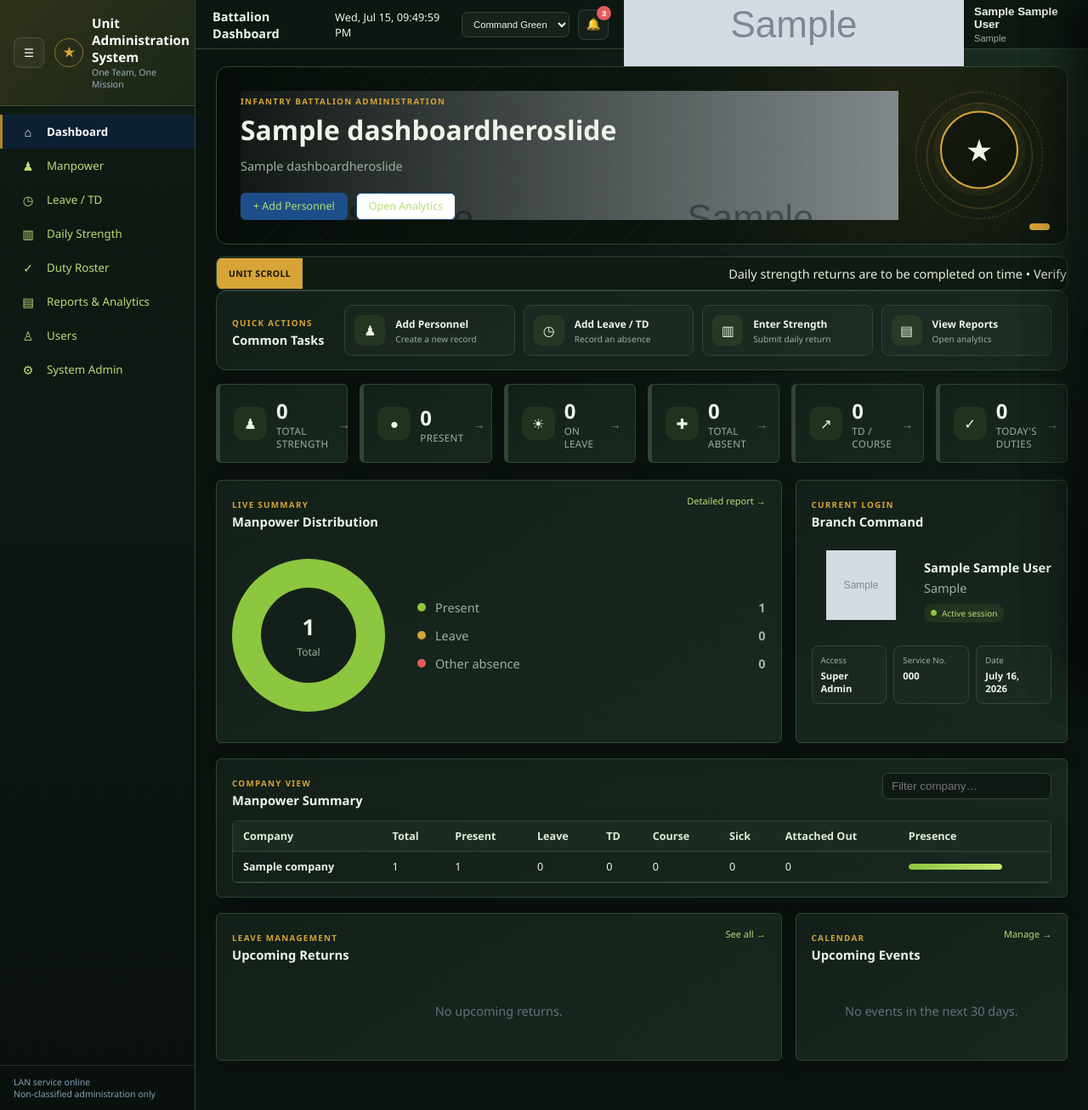
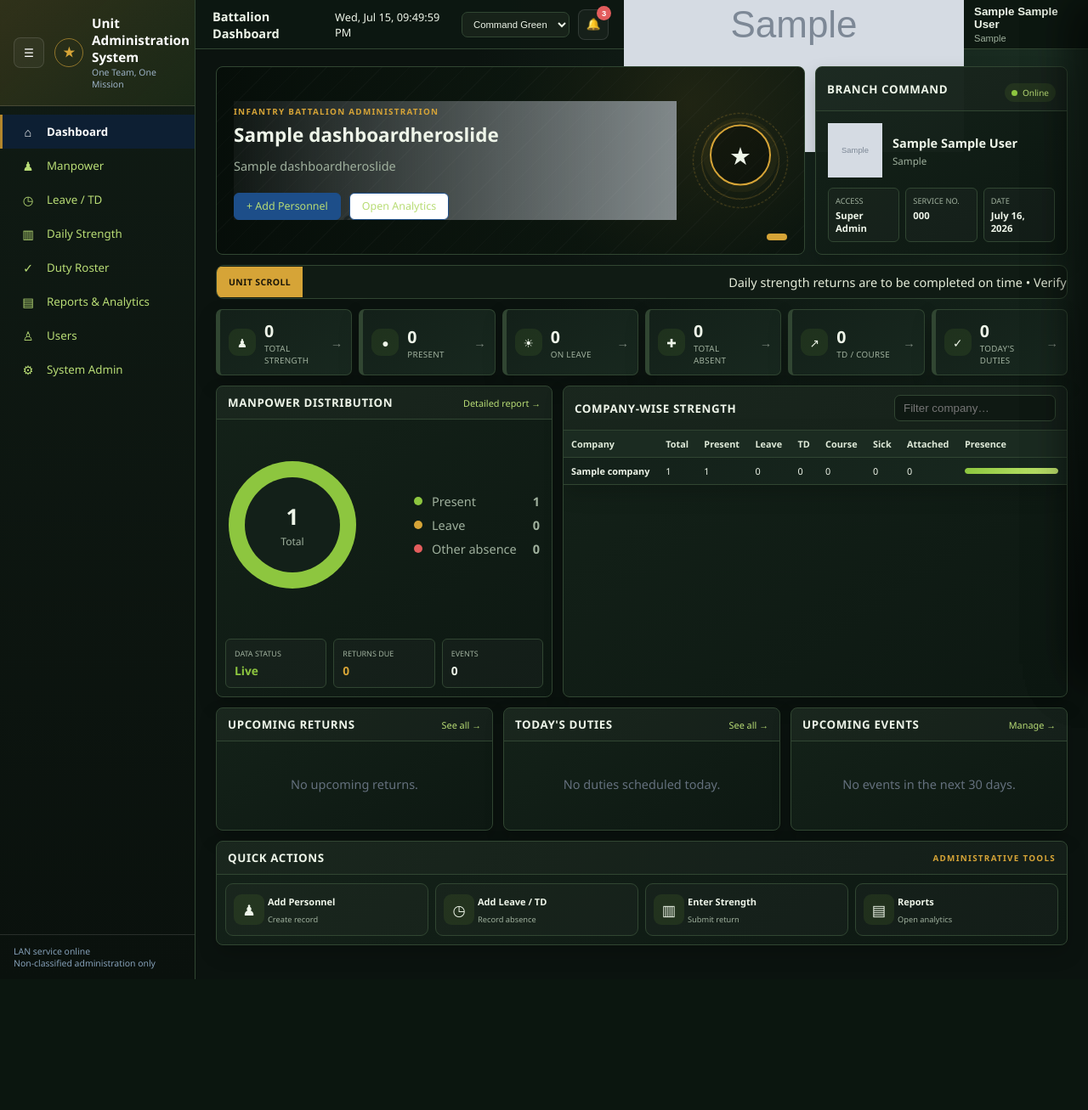
Before and after one commit to 7207185957/Indbatt-3, a Django app: page /dashboard/ in a window 1280 px wide. Shown: the whole page at 85% size. After the commit the page ends 1153 px from the top, so only its background shows below. Run offline with Django 4.2, Linux system fonts and the light colour scheme; a user stored in the database is signed in; tables that the repository leaves empty hold one stand-in row (values such as "Sample post"); grey boxes marked "Sample" are stand-in pictures.

Commit message:
Replace dashboard with dense command centre layout

```diff
--- a/templates/dashboard/dashboard.html
+++ b/templates/dashboard/dashboard.html
@@ -1,60 +1,39 @@
 {% extends "base.html" %}
 {% block title %}Dashboard - {{ UNIT_NAME }}{% endblock %}
 {% block page_title %}Battalion Dashboard{% endblock %}
-
 {% block content %}
-<section class="command-hero interactive-hero" id="heroBanner">
-  {% for slide in hero_slides %}
-  <div class="hero-slide {% if forloop.first %}active{% endif %}" {% if slide.image %}style="background-image:linear-gradient(90deg,rgba(5,12,8,.94),rgba(11,21,14,.42)),url('{{ slide.image.url }}');"{% endif %}>
-    <div class="hero-copy">
-      <span class="eyebrow">Infantry Battalion Administration</span>
-      <h1>{{ slide.title }}</h1>
-      <p>{{ slide.subtitle|default:"One Team, One Mission" }}</p>
-      <div class="hero-actions">{% if can_edit %}<a href="{% url 'personnel:add' %}" class="btn">+ Add Personnel</a>{% endif %}<a href="{% url 'reports:home' %}" class="btn btn-secondary">Open Analytics</a></div>
-    </div>
-  </div>
-  {% empty %}
-  <div class="hero-slide active">
-    <div class="hero-copy">
-      <span class="eyebrow">Infantry Battalion Administration</span>
-      <h1>{{ UNIT_NAME }}</h1>
-      <p>Welcome, {% if user.rank %}{{ user.rank }} {% endif %}{{ user.get_full_name|default:user.username }}. {% if is_scoped %}{% if user.company %}Showing {{ user.company.name }} data.{% else %}Showing your assigned branch data.{% endif %}{% else %}Showing the full unit administrative picture.{% endif %}</p>
-      <div class="hero-actions">{% if can_edit %}<a href="{% url 'personnel:add' %}" class="btn">+ Add Personnel</a>{% endif %}<a href="{% url 'reports:home' %}" class="btn btn-secondary">Open Analytics</a></div>
-    </div>
-  </div>
-  {% endfor %}
-  <div class="hero-visual" aria-hidden="true"><div class="hero-ring ring-one"></div><div class="hero-ring ring-two"></div><div class="command-insignia">★</div></div>
+<div class="command-centre">
+  <div class="dense-top-grid">
+    <section class="command-hero dense-hero interactive-hero" id="heroBanner">
+      {% for slide in hero_slides %}<div class="hero-slide {% if forloop.first %}active{% endif %}" {% if slide.image %}style="background-image:linear-gradient(90deg,rgba(5,12,8,.94),rgba(11,21,14,.42)),url('{{ slide.image.url }}');"{% endif %}><div class="hero-copy"><span class="eyebrow">Infantry Battalion Administration</span><h1>{{ slide.title }}</h1><p>{{ slide.subtitle|default:"One Team, One Mission" }}</p><div class="hero-actions">{% if can_edit %}<a href="{% url 'personnel:add' %}" class="btn">+ Add Personnel</a>{% endif %}<a href="{% url 'reports:home' %}" class="btn btn-secondary">Open Analytics</a></div></div></div>{% empty %}<div class="hero-slide active"><div class="hero-copy"><span class="eyebrow">Infantry Battalion Administration</span><h1>{{ UNIT_NAME }}</h1><p>Welcome, {% if user.rank %}{{ user.rank }} {% endif %}{{ user.get_full_name|default:user.username }}. {% if is_scoped %}{% if user.company %}Showing {{ user.company.name }} data.{% else %}Showing assigned branch data.{% endif %}{% else %}Full unit administrative picture.{% endif %}</p><div class="hero-actions">{% if can_edit %}<a href="{% url 'personnel:add' %}" class="btn">+ Add Personnel</a>{% endif %}<a href="{% url 'reports:home' %}" class="btn btn-secondary">Open Analytics</a></div></div></div>{% endfor %}
+      <div class="hero-visual"><div class="hero-ring ring-one"></div><div class="hero-ring ring-two"></div><div class="command-insignia">★</div></div>
       {% if hero_slides %}<div class="hero-dots">{% for slide in hero_slides %}<button class="hero-dot {% if forloop.first %}active{% endif %}" data-hero-slide="{{ forloop.counter0 }}"></button>{% endfor %}</div>{% endif %}
     </section>
-
-<div class="announcement-strip">
-  <div class="announcement-label">Unit Scroll</div>
-  <div class="announcement-track">{% for item in announcements %}{{ item.message }}{% if not forloop.last %} • {% endif %}{% empty %}Daily strength returns are to be completed on time • Verify leave return dates • Review upcoming duties{% endfor %}</div>
-  <button class="ticker-pause" id="tickerPause" aria-label="Pause announcements">Ⅱ</button>
+    <section class="panel"><div class="panel-head"><h2>Branch Command</h2><span class="status-pill"><i></i>Online</span></div><div class="profile-summary">{% if user.profile_photo %}<img class="profile-photo" src="{{ user.profile_photo.url }}" alt="Profile photo">{% else %}<div class="branch-avatar">{{ user.first_name|first|default:user.username|first|upper }}</div>{% endif %}<div><h3>{% if user.rank %}{{ user.rank }} {% endif %}{{ user.get_full_name|default:user.username }}</h3><p>{% if user.appointment %}{{ user.appointment }}{% elif user.company %}{{ user.company.name }}{% else %}{{ user.get_role_display }}{% endif %}</p></div><div class="meta"><div><small>Access</small><strong>{{ user.get_role_display }}</strong></div><div><small>Service No.</small><strong>{{ user.service_number|default:"Not entered" }}</strong></div><div><small>Date</small><strong>{{ today }}</strong></div></div></div></section>
   </div>
 
-<section class="quick-actions-panel"><div><span class="eyebrow">Quick Actions</span><h2>Common Tasks</h2></div><div class="quick-actions-grid">
-{% if can_edit %}<a href="{% url 'personnel:add' %}" class="quick-action"><span>♟</span><strong>Add Personnel</strong><small>Create a new record</small></a><a href="{% url 'absence:add' %}" class="quick-action"><span>◷</span><strong>Add Leave / TD</strong><small>Record an absence</small></a><a href="{% url 'strength:add' %}" class="quick-action"><span>▥</span><strong>Enter Strength</strong><small>Submit daily return</small></a>{% endif %}<a href="{% url 'reports:home' %}" class="quick-action"><span>▤</span><strong>View Reports</strong><small>Open analytics</small></a>
-</div></section>
+  <div class="announcement-strip"><div class="announcement-label">Unit Scroll</div><div class="announcement-track">{% for item in announcements %}{{ item.message }}{% if not forloop.last %} • {% endif %}{% empty %}Daily strength returns are to be completed on time • Verify leave return dates • Review upcoming duties{% endfor %}</div><button class="ticker-pause" id="tickerPause">Ⅱ</button></div>
 
-<div class="stat-grid interactive-stats">
-<a href="{% url 'personnel:list' %}?active=active" class="stat-card stat-link"><div class="stat-icon">♟</div><div><div class="stat-value count-up" data-count="{{ total_active }}">0</div><div class="stat-label">Total Strength</div></div><span class="stat-arrow">→</span></a>
-<a href="{% url 'personnel:list' %}?status=PRESENT" class="stat-card stat-link accent-success"><div class="stat-icon">●</div><div><div class="stat-value count-up" data-count="{{ present_count }}">0</div><div class="stat-label">Present</div></div><span class="stat-arrow">→</span></a>
-<a href="{% url 'personnel:list' %}?status=LEAVE" class="stat-card stat-link accent-warning"><div class="stat-icon">☀</div><div><div class="stat-value count-up" data-count="{{ leave_count }}">0</div><div class="stat-label">On Leave</div></div><span class="stat-arrow">→</span></a>
-<a href="{% url 'personnel:list' %}?status=HOSPITAL" class="stat-card stat-link accent-danger"><div class="stat-icon">✚</div><div><div class="stat-value count-up" data-count="{{ absent_count }}">0</div><div class="stat-label">Total Absent</div></div><span class="stat-arrow">→</span></a>
-<a href="{% url 'personnel:list' %}?status=TD" class="stat-card stat-link accent-info"><div class="stat-icon">↗</div><div><div class="stat-value count-up" data-count="{{ td_course_count }}">0</div><div class="stat-label">TD / Course</div></div><span class="stat-arrow">→</span></a>
-<a href="{% url 'dutyroster:list' %}" class="stat-card stat-link accent-info"><div class="stat-icon">✓</div><div><div class="stat-value count-up" data-count="{{ today_duties|length }}">0</div><div class="stat-label">Today's Duties</div></div><span class="stat-arrow">→</span></a>
+  <div class="dense-stat-grid">
+    <a href="{% url 'personnel:list' %}?active=active" class="stat-card stat-link dense-stat"><div class="stat-icon">♟</div><div><div class="stat-value count-up" data-count="{{ total_active }}">0</div><div class="stat-label">Total Strength</div></div><span class="stat-arrow">→</span></a>
+    <a href="{% url 'personnel:list' %}?status=PRESENT" class="stat-card stat-link dense-stat accent-success"><div class="stat-icon">●</div><div><div class="stat-value count-up" data-count="{{ present_count }}">0</div><div class="stat-label">Present</div></div><span class="stat-arrow">→</span></a>
+    <a href="{% url 'personnel:list' %}?status=LEAVE" class="stat-card stat-link dense-stat accent-warning"><div class="stat-icon">☀</div><div><div class="stat-value count-up" data-count="{{ leave_count }}">0</div><div class="stat-label">On Leave</div></div><span class="stat-arrow">→</span></a>
+    <a href="{% url 'personnel:list' %}?status=HOSPITAL" class="stat-card stat-link dense-stat accent-danger"><div class="stat-icon">✚</div><div><div class="stat-value count-up" data-count="{{ absent_count }}">0</div><div class="stat-label">Total Absent</div></div><span class="stat-arrow">→</span></a>
+    <a href="{% url 'personnel:list' %}?status=TD" class="stat-card stat-link dense-stat accent-info"><div class="stat-icon">↗</div><div><div class="stat-value count-up" data-count="{{ td_course_count }}">0</div><div class="stat-label">TD / Course</div></div><span class="stat-arrow">→</span></a>
+    <a href="{% url 'dutyroster:list' %}" class="stat-card stat-link dense-stat accent-info"><div class="stat-icon">✓</div><div><div class="stat-value count-up" data-count="{{ today_duties|length }}">0</div><div class="stat-label">Today's Duties</div></div><span class="stat-arrow">→</span></a>
   </div>
 
-<div class="dashboard-grid-two analytics-row">
-<section class="card chart-card"><div class="card-heading"><div><span class="eyebrow">Live Summary</span><h2>Manpower Distribution</h2></div><a href="{% url 'reports:personnel' %}">Detailed report →</a></div><div class="donut-layout"><div class="donut-chart" style="--present:{{ present_count }};--leave:{{ leave_count }};--other:{{ absent_count }};--total:{{ total_active }};"><div class="donut-centre"><strong>{{ total_active }}</strong><small>Total</small></div></div><div class="chart-legend"><span><i class="legend-present"></i>Present <strong>{{ present_count }}</strong></span><span><i class="legend-leave"></i>Leave <strong>{{ leave_count }}</strong></span><span><i class="legend-other"></i>Other absence <strong>{{ absent_count }}</strong></span></div></div></section>
-<section class="card branch-command-card"><div class="card-heading"><div><span class="eyebrow">Current Login</span><h2>Branch Command</h2></div></div><div class="branch-command-profile">{% if user.profile_photo %}<img class="profile-photo profile-large" src="{{ user.profile_photo.url }}" alt="Profile photo">{% else %}<div class="branch-avatar profile-large">{{ user.first_name|first|default:user.username|first|upper }}</div>{% endif %}<div><h3>{% if user.rank %}{{ user.rank }} {% endif %}{{ user.get_full_name|default:user.username }}</h3><p>{% if user.appointment %}{{ user.appointment }}{% elif user.company %}{{ user.company.name }}{% else %}{{ user.get_role_display }}{% endif %}</p><span class="status-pill"><i></i>Active session</span></div></div><div class="profile-metrics"><div><small>Access</small><strong>{{ user.get_role_display }}</strong></div><div><small>Service No.</small><strong>{{ user.service_number|default:"Not entered" }}</strong></div><div><small>Date</small><strong>{{ today }}</strong></div></div></section>
+  <div class="dense-middle-grid">
+    <section class="panel"><div class="panel-head"><h2>Manpower Distribution</h2><a href="{% url 'reports:personnel' %}">Detailed report →</a></div><div class="summary-body"><div class="donut-layout"><div class="donut-chart" style="--present:{{ present_count }};--leave:{{ leave_count }};--other:{{ absent_count }};--total:{{ total_active }};"><div class="donut-centre"><strong>{{ total_active }}</strong><small>Total</small></div></div><div class="chart-legend"><span><i class="legend-present"></i>Present <strong>{{ present_count }}</strong></span><span><i class="legend-leave"></i>Leave <strong>{{ leave_count }}</strong></span><span><i class="legend-other"></i>Other absence <strong>{{ absent_count }}</strong></span></div></div></div><div class="status-rail"><div class="status-box"><small>Data Status</small><strong class="ok">Live</strong></div><div class="status-box"><small>Returns Due</small><strong class="warn">{{ upcoming_returns|length }}</strong></div><div class="status-box"><small>Events</small><strong>{{ upcoming_events|length }}</strong></div></div></section>
+    <section class="panel table-compact"><div class="panel-head"><h2>Company-wise Strength</h2><input id="companyFilter" class="compact-search" type="search" placeholder="Filter company…"></div><div class="table-wrap"><table class="data-table interactive-table" id="companyTable"><thead><tr><th>Company</th><th>Total</th><th>Present</th><th>Leave</th><th>TD</th><th>Course</th><th>Sick</th><th>Attached</th><th>Presence</th></tr></thead><tbody>{% for row in company_summary %}<tr data-company="{{ row.company.name|lower }}"><td><strong>{{ row.company.name }}</strong></td><td>{{ row.total }}</td><td>{{ row.present }}</td><td>{{ row.leave }}</td><td>{{ row.td }}</td><td>{{ row.course }}</td><td>{{ row.hospital }}</td><td>{{ row.attached_out }}</td><td><div class="progress-bar"><span style="width:{% widthratio row.present row.total 100 %}%"></span></div></td></tr>{% empty %}<tr><td colspan="9" class="empty-state">No company data available.</td></tr>{% endfor %}</tbody></table></div></section>
   </div>
 
-<section class="card manpower-table-card"><div class="card-heading"><div><span class="eyebrow">Company View</span><h2>Manpower Summary</h2></div><input id="companyFilter" class="compact-search" type="search" placeholder="Filter company…"></div><div class="table-wrap"><table class="data-table interactive-table" id="companyTable"><thead><tr><th>Company</th><th>Total</th><th>Present</th><th>Leave</th><th>TD</th><th>Course</th><th>Sick</th><th>Attached Out</th><th>Presence</th></tr></thead><tbody>{% for row in company_summary %}<tr data-company="{{ row.company.name|lower }}"><td><strong>{{ row.company.name }}</strong></td><td>{{ row.total }}</td><td>{{ row.present }}</td><td>{{ row.leave }}</td><td>{{ row.td }}</td><td>{{ row.course }}</td><td>{{ row.hospital }}</td><td>{{ row.attached_out }}</td><td><div class="progress-bar"><span style="width:{% widthratio row.present row.total 100 %}%"></span></div></td></tr>{% empty %}<tr><td colspan="9" class="empty-state">No company data available.</td></tr>{% endfor %}</tbody></table></div></section>
+  <div class="dense-lower-grid">
+    <section class="panel"><div class="panel-head"><h2>Upcoming Returns</h2><a href="{% url 'absence:due_to_return' %}">See all →</a></div><div class="dense-list">{% for a in upcoming_returns %}<a class="timeline-item" href="{% url 'personnel:detail' a.person.pk %}"><span class="timeline-date">{{ a.to_date|date:"d M" }}</span><div><strong>{{ a.person.full_name }}</strong><small>{{ a.person.company.name }} · {{ a.get_type_display }}</small></div><span>→</span></a>{% empty %}<div class="empty-state">No upcoming returns.</div>{% endfor %}</div></section>
+    <section class="panel"><div class="panel-head"><h2>Today's Duties</h2><a href="{% url 'dutyroster:upcoming' %}">See all →</a></div><div class="dense-list">{% for d in today_duties %}<a class="timeline-item" href="{% url 'dutyroster:detail' d.pk %}"><span class="timeline-date">{{ d.shift_time|truncatechars:7 }}</span><div><strong>{{ d.duty_type }}</strong><small>{{ d.company.name }} · {{ d.duty_location }}</small></div><span>→</span></a>{% empty %}<div class="empty-state">No duties scheduled today.</div>{% endfor %}</div></section>
+    <section class="panel"><div class="panel-head"><h2>Upcoming Events</h2>{% if is_super_admin_user %}<a href="{% url 'admin:dashboard_unitevent_changelist' %}">Manage →</a>{% endif %}</div><div class="dense-list">{% for event in upcoming_events %}<div class="timeline-item"><span class="timeline-date">{{ event.event_date|date:"d M" }}</span><div><strong>{{ event.title }}</strong><small>{{ event.get_event_type_display }}{% if event.company %} · {{ event.company.name }}{% endif %}</small></div></div>{% empty %}<div class="empty-state">No events in the next 30 days.</div>{% endfor %}</div></section>
+  </div>
 
-<div class="dashboard-grid-two activity-row">
-<section class="card"><div class="card-heading"><div><span class="eyebrow">Leave Management</span><h2>Upcoming Returns</h2></div><a href="{% url 'absence:due_to_return' %}">See all →</a></div><div class="timeline-list">{% for a in upcoming_returns %}<a class="timeline-item" href="{% url 'personnel:detail' a.person.pk %}"><span class="timeline-date">{{ a.to_date|date:"d M" }}</span><div><strong>{{ a.person.full_name }}</strong><small>{{ a.person.company.name }} · {{ a.get_type_display }}</small></div><span>→</span></a>{% empty %}<div class="empty-state">No upcoming returns.</div>{% endfor %}</div></section>
-<section class="card"><div class="card-heading"><div><span class="eyebrow">Calendar</span><h2>Upcoming Events</h2></div>{% if is_super_admin_user %}<a href="{% url 'admin:dashboard_unitevent_changelist' %}">Manage →</a>{% endif %}</div><div class="timeline-list">{% for event in upcoming_events %}<div class="timeline-item"><span class="timeline-date">{{ event.event_date|date:"d M" }}</span><div><strong>{{ event.title }}</strong><small>{{ event.get_event_type_display }}{% if event.company %} · {{ event.company.name }}{% endif %}</small></div></div>{% empty %}<div class="empty-state">No events in the next 30 days.</div>{% endfor %}</div></section>
+  <section class="panel"><div class="panel-head"><h2>Quick Actions</h2><span class="eyebrow">Administrative tools</span></div><div class="quick-strip">{% if can_edit %}<a href="{% url 'personnel:add' %}" class="quick-action"><span>♟</span><strong>Add Personnel</strong><small>Create record</small></a><a href="{% url 'absence:add' %}" class="quick-action"><span>◷</span><strong>Add Leave / TD</strong><small>Record absence</small></a><a href="{% url 'strength:add' %}" class="quick-action"><span>▥</span><strong>Enter Strength</strong><small>Submit return</small></a>{% endif %}<a href="{% url 'reports:home' %}" class="quick-action"><span>▤</span><strong>Reports</strong><small>Open analytics</small></a></div></section>
 </div>
 {% endblock %}
```
Lines whose indentation alone changed are shown as unchanged.
